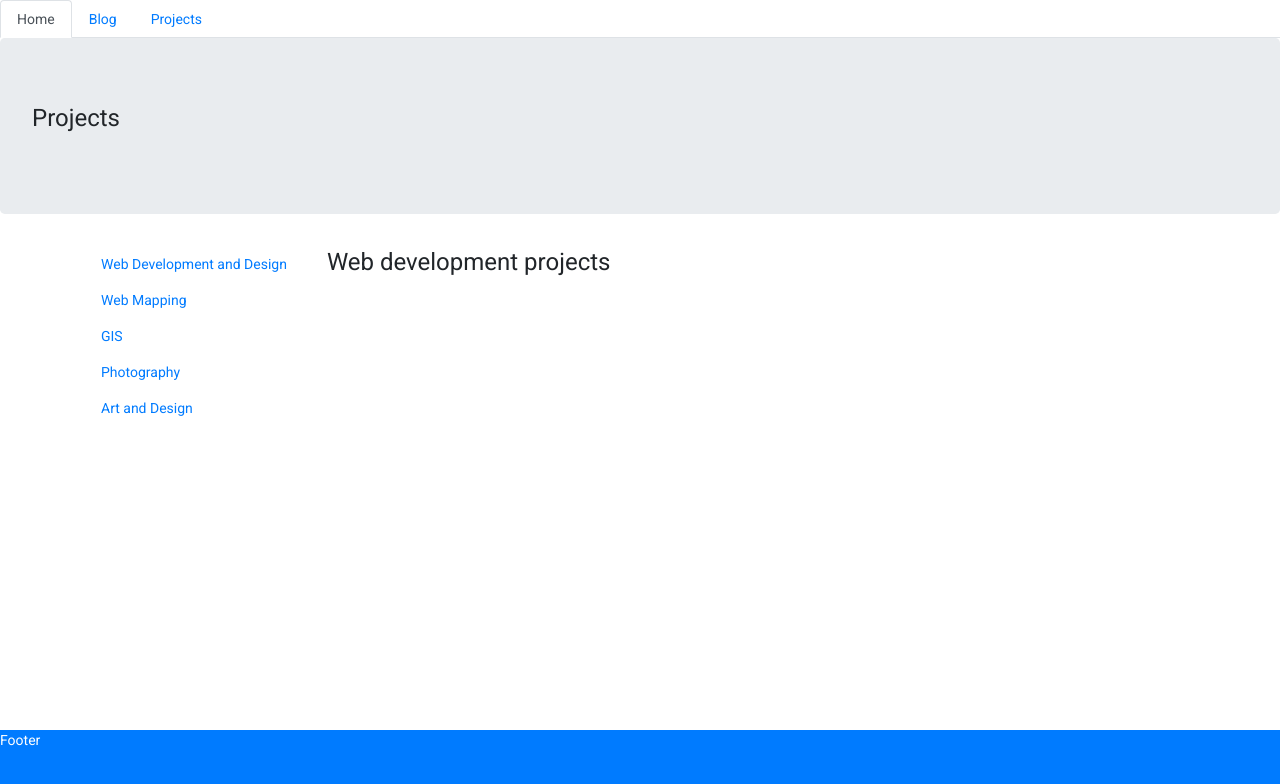
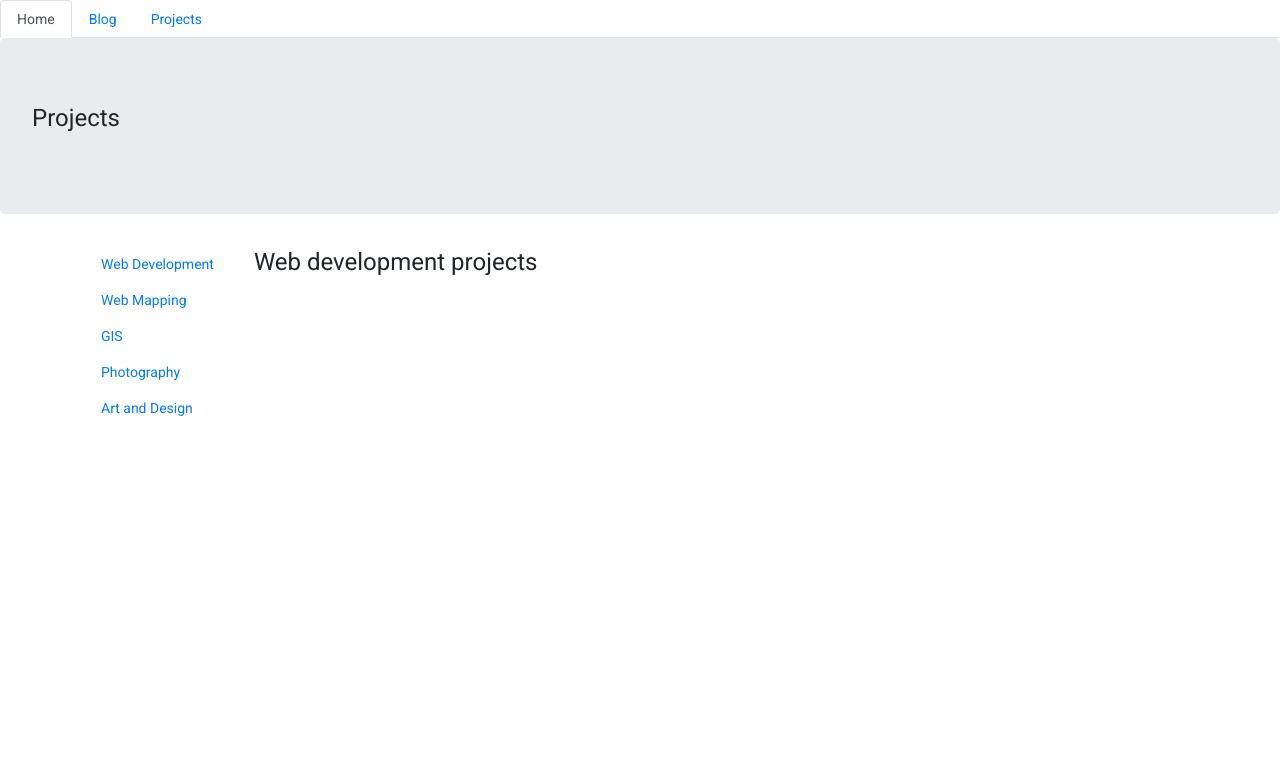
Before and after one commit to LiamOsler/angular-portfolio, an Angular app in the folder liamosler.ca/homepage/: page /projects in a window 1280 px wide. Shown: the top 784 px of the page. Built offline with nearby package versions, Linux system fonts and the light colour scheme.

Commit message:
Experimenting with material components for portfolio contents

```diff
--- a/liamosler.ca/homepage/angular.json
+++ b/liamosler.ca/homepage/angular.json
@@ -27,7 +27,7 @@
               "src/assets"
             ],
             "styles": [
-              "./node_modules/@angular/material/prebuilt-themes/indigo-pink.css",
+              "src/custom-theme.scss",
               "node_modules/bootstrap/dist/css/bootstrap.min.css",
               "src/styles.css"
             ],
--- a/liamosler.ca/homepage/src/app/blog/blog.component.css
+++ b/liamosler.ca/homepage/src/app/blog/blog.component.css
@@ -1,3 +1,2 @@
 .e2e-iframe-trusted-src{
-    padding-bottom: 1em;
 }
--- a/liamosler.ca/homepage/src/app/footer/footer.component.css
+++ b/liamosler.ca/homepage/src/app/footer/footer.component.css
@@ -3,8 +3,9 @@
   left: 0;
   bottom: 0;
   width: 100%;
-  height: 5em;
+  padding-top: 1em;
   background-color:#007bff;
   color: white;
-  text-align: left;
+  margin-top: 0;
+  visibility: hidden ;
 }
--- a/liamosler.ca/homepage/src/app/footer/footer.component.html
+++ b/liamosler.ca/homepage/src/app/footer/footer.component.html
@@ -1,3 +1,8 @@
 <div class="footer">
-    <p>Footer</p>
+    <div class = "container">
+        <div class = "row">
+        <p>© 2021 Liam Osler</p><hr>
+        <p>This site was built using the Angular platform, with Bootstrap and Material components.</p>
+        </div>
+    </div>
 </div>
--- a/liamosler.ca/homepage/src/app/projects/projects.component.html
+++ b/liamosler.ca/homepage/src/app/projects/projects.component.html
@@ -1,15 +1,12 @@
 <div class="jumbotron">
-  <h1 class="display-4">Projects</h1>
-  <p class="lead">
-  </p>
+  <h1>Projects</h1>
 </div>
-
 
 <div class="container">
   <div class="d-flex">
     <ul ngbNav #nav="ngbNav" class="nav flex-column" orientation="vertical">
       <li ngbNavItem="web">
-        <a ngbNavLink>Web Development and Design</a>
+        <a ngbNavLink>Web Development</a>
         <ng-template ngbNavContent>
           <h1>Web development projects</h1>
         </ng-template>
@@ -18,6 +15,7 @@
         <a ngbNavLink>Web Mapping</a>
         <ng-template ngbNavContent>
           <h1>Web mapping projects</h1>
+          <app-web-mapping></app-web-mapping>
         </ng-template>
       </li>
       <li ngbNavItem="GIS">
--- a/liamosler.ca/homepage/src/app/web-mapping/web-mapping.component.css
+++ b/liamosler.ca/homepage/src/app/web-mapping/web-mapping.component.css
@@ -0,0 +1,3 @@
+.container{
+    padding-bottom: 10em;
+}
--- a/liamosler.ca/homepage/src/app/web-mapping/web-mapping.component.html
+++ b/liamosler.ca/homepage/src/app/web-mapping/web-mapping.component.html
@@ -1 +1,19 @@
-<p>web-mapping works!</p>
+<div class="container">
+<mat-card class="property-value">
+    <mat-card-header>
+      <mat-card-title>Real estate agency scraped data</mat-card-title>
+      <mat-card-subtitle>Web scraping with R and and mapping property values with QGIS and GDAL</mat-card-subtitle>
+    </mat-card-header>
+    <img mat-card-image src="https://material.angular.io/assets/img/examples/shiba2.jpg" alt="Photo of a Shiba Inu">
+    <mat-card-content>
+      <p>
+        The Shiba Inu is the smallest of the six original and distinct spitz breeds of dog from Japan.
+        A small, agile dog that copes very well with mountainous terrain, the Shiba Inu was originally
+        bred for hunting.
+      </p>
+    </mat-card-content>
+    <mat-card-actions>
+      <button mat-button>SHARE</button>
+    </mat-card-actions>
+  </mat-card>
+</div>
--- /dev/null
+++ b/liamosler.ca/homepage/src/custom-theme.scss
@@ -0,0 +1,34 @@
+
+// Custom Theming for Angular Material
+// For more information: https://material.angular.io/guide/theming
+@use '~@angular/material' as mat;
+// Plus imports for other components in your app.
+
+// Include the common styles for Angular Material. We include this here so that you only
+// have to load a single css file for Angular Material in your app.
+// Be sure that you only ever include this mixin once!
+@include mat.core();
+
+// Define the palettes for your theme using the Material Design palettes available in palette.scss
+// (imported above). For each palette, you can optionally specify a default, lighter, and darker
+// hue. Available color palettes: https://material.io/design/color/
+$homepage-primary: mat.define-palette(mat.$indigo-palette);
+$homepage-accent: mat.define-palette(mat.$pink-palette, A200, A100, A400);
+
+// The warn palette is optional (defaults to red).
+$homepage-warn: mat.define-palette(mat.$red-palette);
+
+// Create the theme object. A theme consists of configurations for individual
+// theming systems such as "color" or "typography".
+$homepage-theme: mat.define-light-theme((
+  color: (
+    primary: $homepage-primary,
+    accent: $homepage-accent,
+    warn: $homepage-warn,
+  )
+));
+
+// Include theme styles for core and each component used in your app.
+// Alternatively, you can import and @include the theme mixins for each component
+// that you are using.
+@include mat.all-component-themes($homepage-theme);
--- a/liamosler.ca/homepage/src/styles.css
+++ b/liamosler.ca/homepage/src/styles.css
@@ -1,4 +1,25 @@
 /* You can add global styles to this file, and also import other style files */
-
 html, body { height: 100%; }
 body { margin: 0; font-family: Roboto, "Helvetica Neue", sans-serif; }
+
+
+
+/* width */
+::-webkit-scrollbar {
+    width: 10px;
+  }
+
+  /* Track */
+  ::-webkit-scrollbar-track {
+    background: #f1f1f1;
+  }
+
+  /* Handle */
+  ::-webkit-scrollbar-thumb {
+    background: #888;
+  }
+
+  /* Handle on hover */
+  ::-webkit-scrollbar-thumb:hover {
+    background: #555;
+  }
```
Also changed, not shown: liamosler.ca/homepage/src/app/app.module.ts (+7 -1 lines), 1 other file (tests, documents, lock files or other folders).
